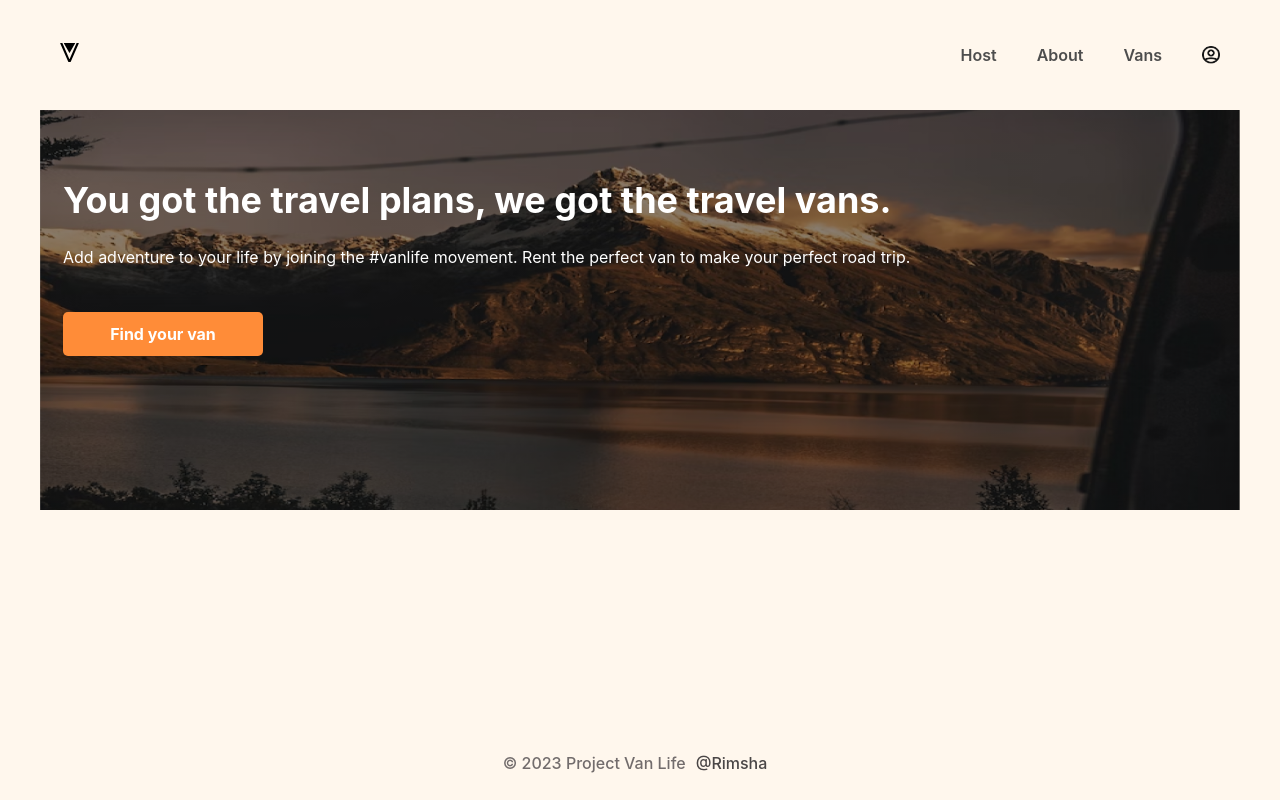
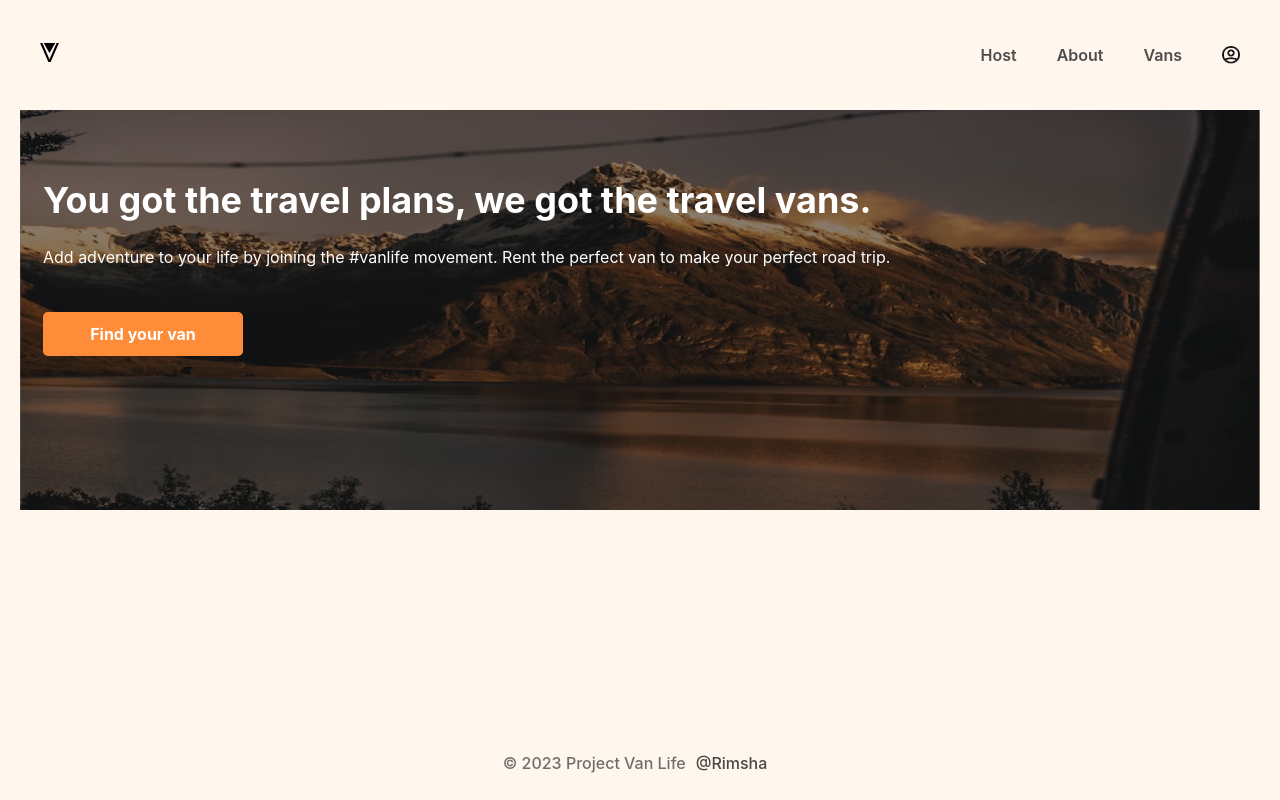
Before and after one commit to rimshub/project-van-life, a React (Create React App) app: page / in a window 1280 px wide. Built offline with nearby package versions, Linux system fonts and the light colour scheme; what miragejs would draw is missing.

Commit message:
body styling

```diff
--- a/src/index.css
+++ b/src/index.css
@@ -4,7 +4,7 @@
 
 html,
 body {
-  margin: 0 20px 0 20px;
+  margin: 0 10px 0 10px;
   padding: 0;
   background-color: #fff7ed;
   font-family: "Inter", sans-serif;
```
